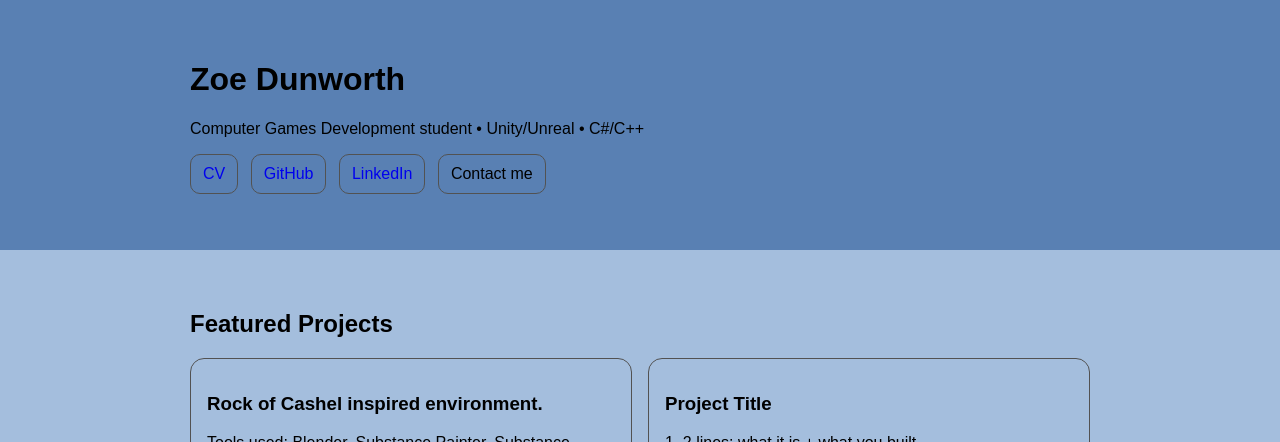
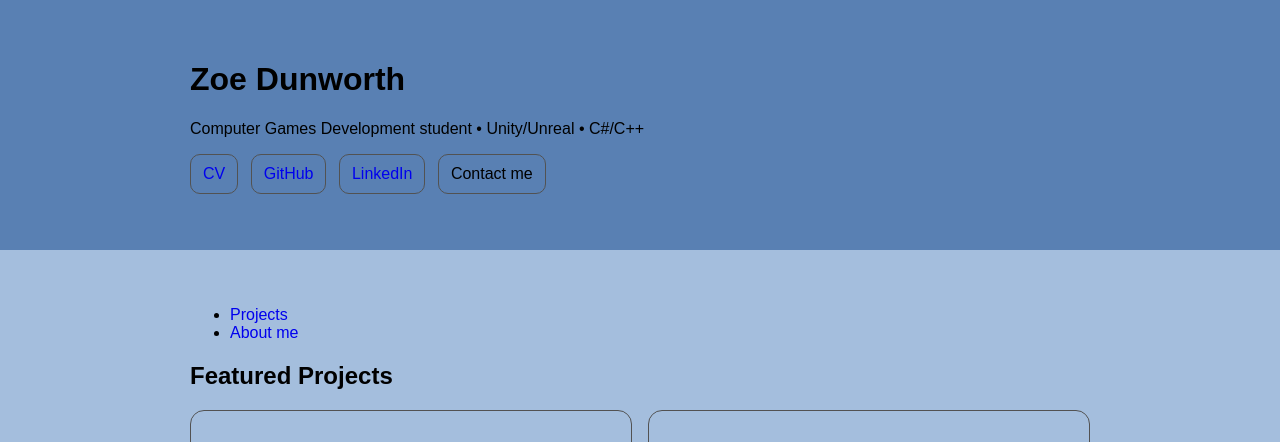
Before and after one commit to ZoeDunworth123/ZoeDunworth123.github.io, a plain HTML site: page index.html in a window 1280 px wide. Shown: the top 442 px of the page. Drawn offline with Linux system fonts and the light colour scheme.

Commit message:
Update index.html

```diff
--- a/index.html
+++ b/index.html
@@ -24,6 +24,10 @@
  </div>
 
 <div class="inner">
+  <ul>
+    <li><a href="projects">Projects</a></li>
+    <li><a href ="aboutMe">About me</a></li>
+  </ul>
   <h2>Featured Projects</h2>
   <div class="grid">
 
```
